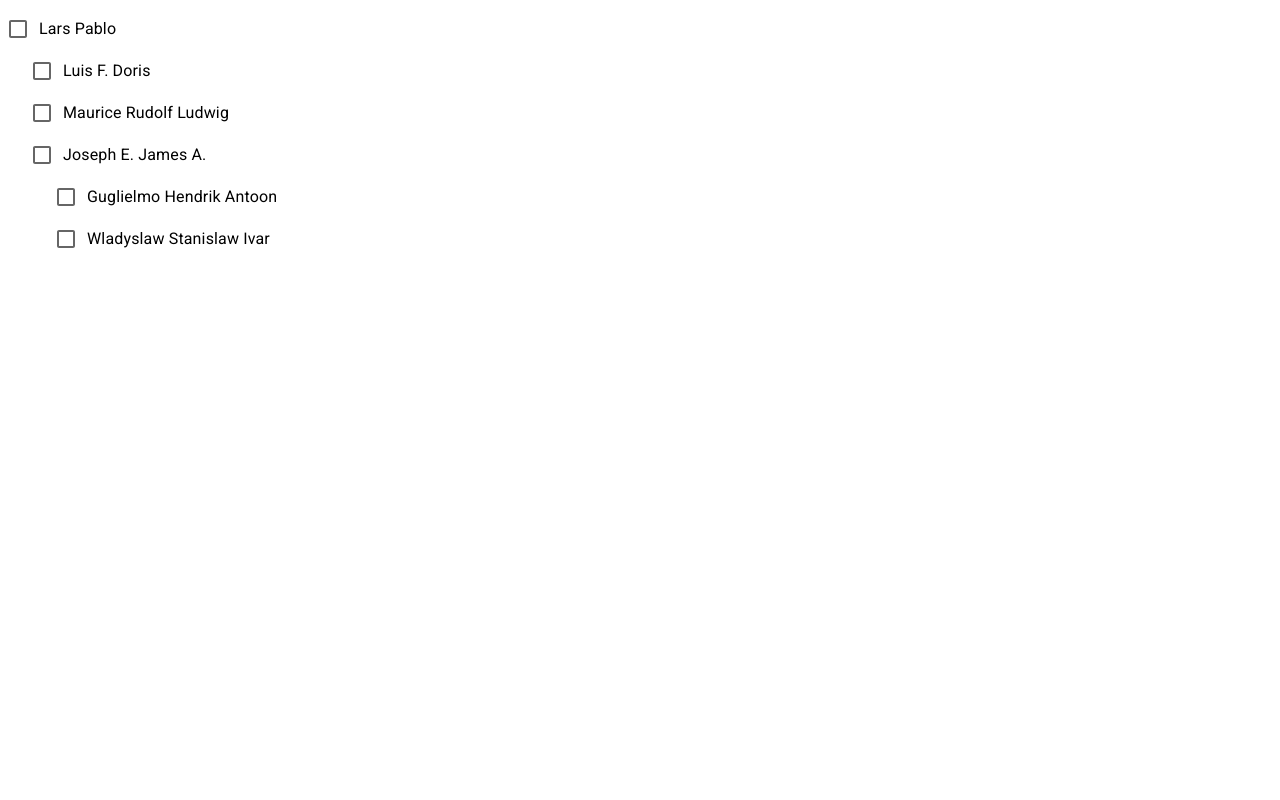
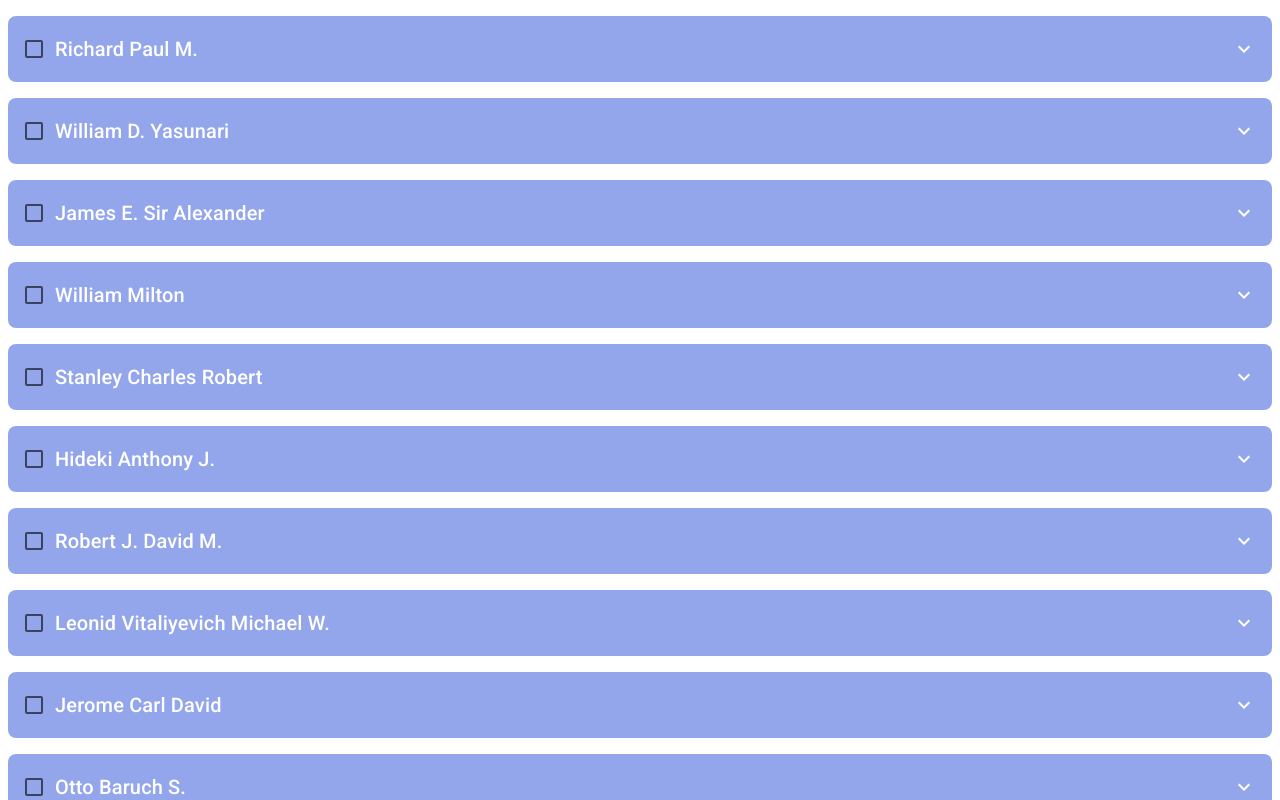
Before and after one commit to eduardo1199/checkbox-tree, a React (Vite) app: page / in a window 1280 px wide. Shown: the top 800 px of the page. Built offline with nearby package versions, Linux system fonts and the light colour scheme; the HTML template or start-up script is replaced by a standard one.

Commit message:
feat: added accourdium from mui material

```diff
--- a/index.html
+++ b/index.html
@@ -11,6 +11,10 @@
       rel="stylesheet"
       href="https://fonts.googleapis.com/css2?family=Roboto:wght@300;400;500;700&display=swap"
     />
+    <link
+      rel="stylesheet"
+      href="https://fonts.googleapis.com/icon?family=Material+Icons"
+    />
   </head>
   <body>
     <div id="root"></div>
--- a/src/App.tsx
+++ b/src/App.tsx
@@ -56,7 +56,7 @@ const fakeData = {
 }
 
 function App() {
-  const dataTree: TreeData[]  = Object.entries(fakeData).map(([_, value]) => {
+  const dataTree: TreeData[]  = Object.entries(data).map(([_, value]) => {
     return value
   })
 
--- a/src/Context/TreeItemContext.tsx
+++ b/src/Context/TreeItemContext.tsx
@@ -1,11 +1,12 @@
-import { createContext, ReactNode, useEffect, useState } from "react";
+import { createContext, ReactNode, useCallback, useState } from "react";
 import { TreeItemType } from "../components/Tree";
 import { TreeData } from "../App";
 
 interface TreeItemContextData {
   treeItems: TreeItemType
-  onCheckedItem: (checked: boolean, treeData: TreeData, treeDataParent: TreeData) => void;
-  handleAddItemsStorage: (treeItem: string) => void;
+  handleAddItems: (treeItem: TreeData, checked: boolean) => void;
+  saveInStorage:  (treeItemId: string, checked: boolean) => void;
+  loadItemsToStorage: (treeItemId: string) => void;
 }
 
 export const TreeItemContext = createContext({} as TreeItemContextData)
@@ -17,45 +18,43 @@ interface TreeItemProviderProps {
 export function TreeItemProvider({ children }: TreeItemProviderProps) {
   const [treeItems, setTreeItems] = useState<TreeItemType>({});
 
-  function saveInStorage(idItem: string, checked: boolean) {
+  function saveInStorage(treeItemId: string, checked: boolean) {
     if(checked) {
-      window.localStorage.setItem(idItem, idItem)
+      window.localStorage.setItem(treeItemId, treeItemId)
     } else {
-      window.localStorage.removeItem(idItem)
+      window.localStorage.removeItem(treeItemId)
     }
   }
 
-  function mountItemsCheck(items: TreeItemType, treeData: TreeData, checked: boolean) {
-    Object.entries(treeData.children).forEach(([_, itemChildren]) => {
-      items[itemChildren.id] = checked;
-      saveInStorage(itemChildren.id, checked)
+  function handleChangeToggleChildren(items: TreeItemType, treeData: TreeData, checked: boolean): TreeItemType {
+    if(Object.values(treeData.children).length > 0) {
+      Object.entries(treeData.children).forEach(([_, value]) => {
+        items[value.id] = checked
+        saveInStorage(value.id, checked)
 
-      if(Object.values(itemChildren.children).length > 0) {
-        items = mountItemsCheck(items, itemChildren, checked)
+        items = handleChangeToggleChildren(items, value, checked)
+      })
     }
-    })
 
     return items
   }
 
 
-  function handleCheckedItem(checked: boolean, treeData: TreeData, treeDataParent: TreeData): void {
-    const items = { ...treeItems }
-
-    items[treeData.id] = checked
+  function handleAddItems(treeData: TreeData, checked: boolean): void {
+    setTreeItems((state) => {
+      state[treeData.id] = checked
       saveInStorage(treeData.id, checked)
 
-    if(!checked) {
-      items[treeDataParent.id] = !checked
-      saveInStorage(treeDataParent.id, checked)
+      state = handleChangeToggleChildren(state, treeData, checked)
+
+      return {
+        ...state,
+      }
+    })
   }
 
-    const updateItems = mountItemsCheck(items, treeData, checked)
-
-    setTreeItems(updateItems)
-  }
-
-  function handleAddItemsStorage(treeItemId: string) {
+  const loadItemsToStorage = useCallback((treeItemId: string) => {
+    if(window.localStorage.getItem(treeItemId)) {
       setTreeItems((state) => {
         state[treeItemId] = Boolean(window.localStorage.getItem(treeItemId))
 
@@ -64,10 +63,11 @@ export function TreeItemProvider({ children }: TreeItemProviderProps) {
         }
       })
     }
+  }, [])
 
 
   return (
-    <TreeItemContext.Provider value={{ treeItems, onCheckedItem: handleCheckedItem, handleAddItemsStorage }}>
+    <TreeItemContext.Provider value={{ treeItems, handleAddItems, loadItemsToStorage, saveInStorage }}>
       {children}
     </TreeItemContext.Provider>
   )
--- a/src/components/Tree/index.tsx
+++ b/src/components/Tree/index.tsx
@@ -18,8 +18,6 @@ export function Tree({ data }: TreeProps) {
           <TreeItemProvider key={treeData.id}>
             <TreeItem
               treeData={treeData}
-              initialChecked={false}
-              treeDataParent={{} as TreeData}
             />
           </TreeItemProvider>
         )
--- a/src/components/TreeItem/index.tsx
+++ b/src/components/TreeItem/index.tsx
@@ -1,75 +1,99 @@
-import { Box } from '@mui/material';
-import Checkbox from '@mui/material/Checkbox';
-import FormControlLabel from '@mui/material/FormControlLabel';
+import {  Box, Checkbox, FormControlLabel, Typography } from '@mui/material';
+
+
 import { TreeData } from '../../App';
-import React, {  useContext, useEffect, useState } from 'react';
+import React, {  useContext, useEffect, useMemo, useState } from 'react';
 import { TreeItemContext } from '../../Context/TreeItemContext';
+import { ExpandMore } from '@mui/icons-material';
+import { Accordion, AccordionDetails, AccordionSummary } from './styles';
 
 interface CheckboxParentProps {
   treeData: TreeData
-  initialChecked: boolean
-  treeDataParent: TreeData
 }
 
-export function TreeItem({ treeData, initialChecked, treeDataParent }: CheckboxParentProps){
-  const { treeItems, onCheckedItem, handleAddItemsStorage } = useContext(TreeItemContext)
+export function TreeItem({ treeData }: CheckboxParentProps){
+  const { treeItems, loadItemsToStorage, handleAddItems } = useContext(TreeItemContext)
 
-  const [checked, setChecked] = useState(() => Boolean(window.localStorage.getItem(treeData.id)) || initialChecked || false)
+  const [expanded, setExpanded] = useState<boolean>(false);
+  const [checked, setChecked] = useState<boolean>(treeItems[treeData.id] ?? false);
 
-  const handleChangeAll = (event: React.ChangeEvent<HTMLInputElement>) => {
-    setChecked(event.target.checked)
-    onCheckedItem(event.target.checked, treeData, treeDataParent)
+  const childrenValuesTree = Object.values(treeData.children)
+
+  const hasChildren = childrenValuesTree.length > 0;
+
+  const amountChildrenChecked = useMemo(() => childrenValuesTree.reduce((amountChildrenChecked, treeChildren) => {
+    if(Boolean(treeItems[treeChildren.id]) === true) {
+      amountChildrenChecked++
+    }
+
+    return amountChildrenChecked
+  }, 0), [childrenValuesTree, treeItems])
+
+  const handleChangeExpand = (_: React.SyntheticEvent, isExpanded: boolean) => {
+    if(hasChildren) {
+      setExpanded(isExpanded);
+    }
   };
 
-  const treeChildrens: TreeData[]  = Object.entries(treeData.children).map(([_, value]) => {
-    return value
-  })
-
-  const amountCheckedChildren = Object.values(treeData.children).reduce((currentValue, treeChildren) => {
-    if(treeItems[treeChildren.id] === true) {
-      currentValue++
+  function handleChecked(event: React.ChangeEvent<HTMLInputElement>) {
+    handleAddItems(treeData, event.target.checked)
+    setChecked(event.target.checked)
   }
 
-    return currentValue
-  }, 0)
+  useEffect(() => {
+    loadItemsToStorage(treeData.id)
+  }, [treeData.id])
+
+  useEffect(() => {
+    setChecked(treeItems[treeData.id] ?? false)
+  }, [treeItems, treeData.id])
 
   const handleClick = (event: any) => {
     event.stopPropagation();
   };
 
-  useEffect(() => {
-    setChecked(() => Boolean(window.localStorage.getItem(treeData.id)) ?? initialChecked ?? false)
-    handleAddItemsStorage(treeData.id)
-  }, [initialChecked, treeData.id])
-
   return (
     <div>
+      <Accordion
+        expanded={expanded}
+        onChange={handleChangeExpand}
+        slotProps={{ transition: { unmountOnExit: true } }}
+      >
+        <AccordionSummary
+          expandIcon={hasChildren && <ExpandMore />}
+          onClick={handleClick}
+        >
+          <div>
             <FormControlLabel
-        label={treeData.name}
+              label={<Typography variant='h6' style={{ color: 'white' }}>{treeData.name}</Typography>}
+              onClick={handleClick}
               control={
                 <Checkbox
                   checked={checked}
-            onChange={handleChangeAll}
-            indeterminate={!!amountCheckedChildren && amountCheckedChildren < treeChildrens.length}
-            onClick={handleClick}
+                  onChange={handleChecked}
+                  indeterminate={hasChildren && !!amountChildrenChecked && amountChildrenChecked < childrenValuesTree.length}
+                  color="primary"
                 />
               }
             />
+          </div>
+        </AccordionSummary>
 
-      {treeChildrens.length > 0 && (
-        <Box sx={{ display: 'flex', flexDirection: 'column', ml: 3 }}>
-          {treeChildrens.map((treeChildren) => {
+        <Box sx={{ display: 'flex', flexDirection: 'column', ml: 3, gap: '1rem' }}>
+          {childrenValuesTree.length > 0 && (
+            <AccordionDetails>
+              {childrenValuesTree.map((value) => {
                 return (
                   <TreeItem
-                key={treeChildren.id}
-                initialChecked={treeItems[treeChildren.id]}
-                treeData={treeChildren}
-                treeDataParent={treeData}
+                    treeData={value}
+                    key={value.id}
                   />
                 )
               })}
+            </AccordionDetails>
+          )}
         </Box>
-      )}
+      </Accordion>
     </div>
   );
 }
--- /dev/null
+++ b/src/components/TreeItem/styles.tsx
@@ -0,0 +1,38 @@
+import { styled } from "@mui/material";
+import MuiAccordion, { AccordionProps } from '@mui/material/Accordion';
+import MuiAccordionSummary, {
+  AccordionSummaryProps,
+} from '@mui/material/AccordionSummary';
+import MuiAccordionDetails from '@mui/material/AccordionDetails';
+
+export const Accordion = styled((props: AccordionProps) => (
+  <MuiAccordion disableGutters elevation={0} square {...props} />
+))(() => ({
+  border: `none`,
+  '&:not(:last-child)': {
+    borderBottom: 0,
+  },
+  '&::before': {
+    display: 'none',
+  },
+  background: 'white',
+  borderRadius: '8px'
+}));
+
+export const AccordionSummary = styled((props: AccordionSummaryProps) => (
+  <MuiAccordionSummary
+    {...props}
+  />
+))(() => ({
+  background: '#94a6eb',
+  borderRadius: '8px',
+  marginTop: '1rem',
+
+  '& .MuiAccordionSummary-expandIconWrapper': {
+    color: 'white'
+  }
+}));
+
+export const AccordionDetails = styled(MuiAccordionDetails)(() => ({
+  padding: 0,
+}));
```
Lines whose indentation alone changed are shown as unchanged.
